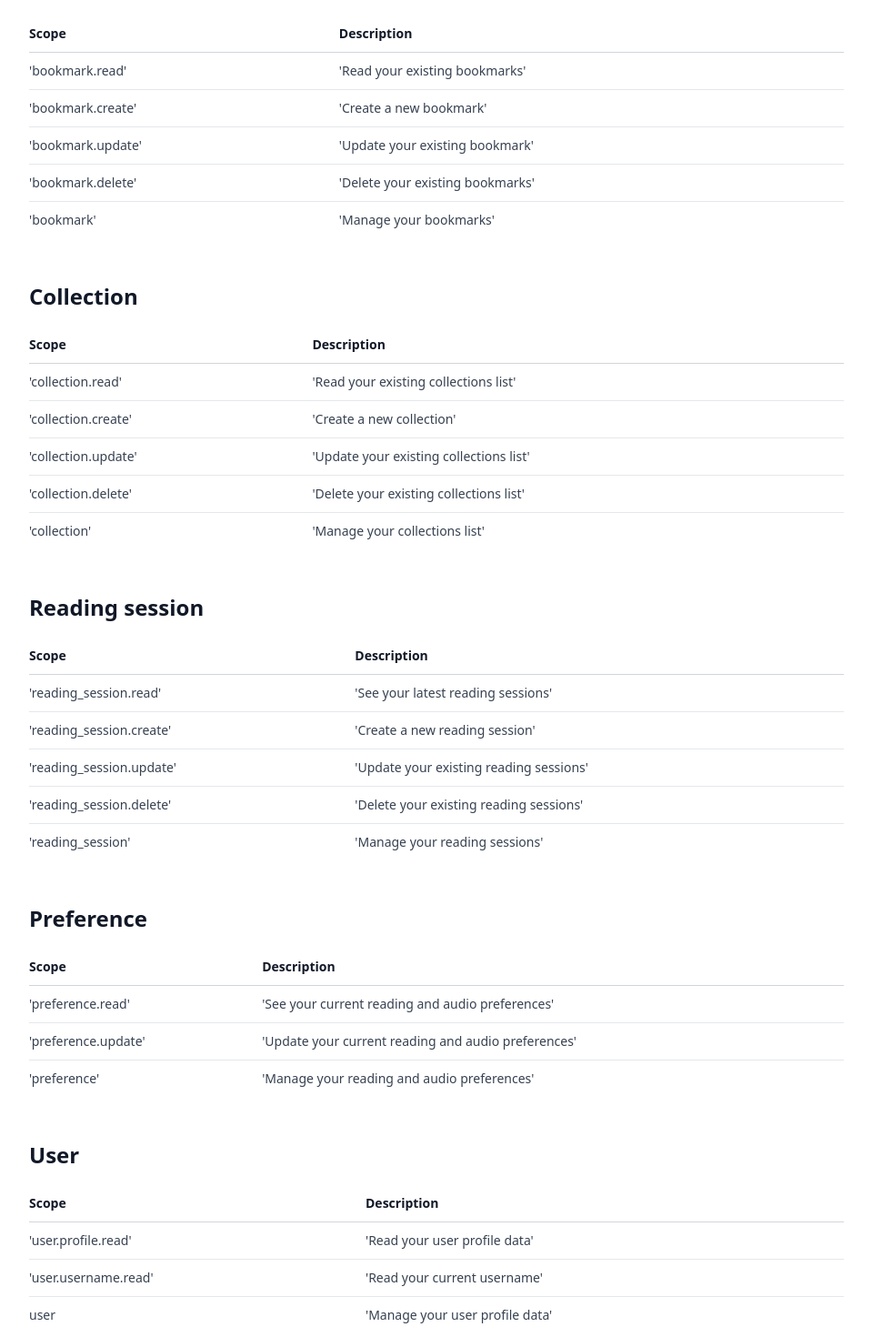
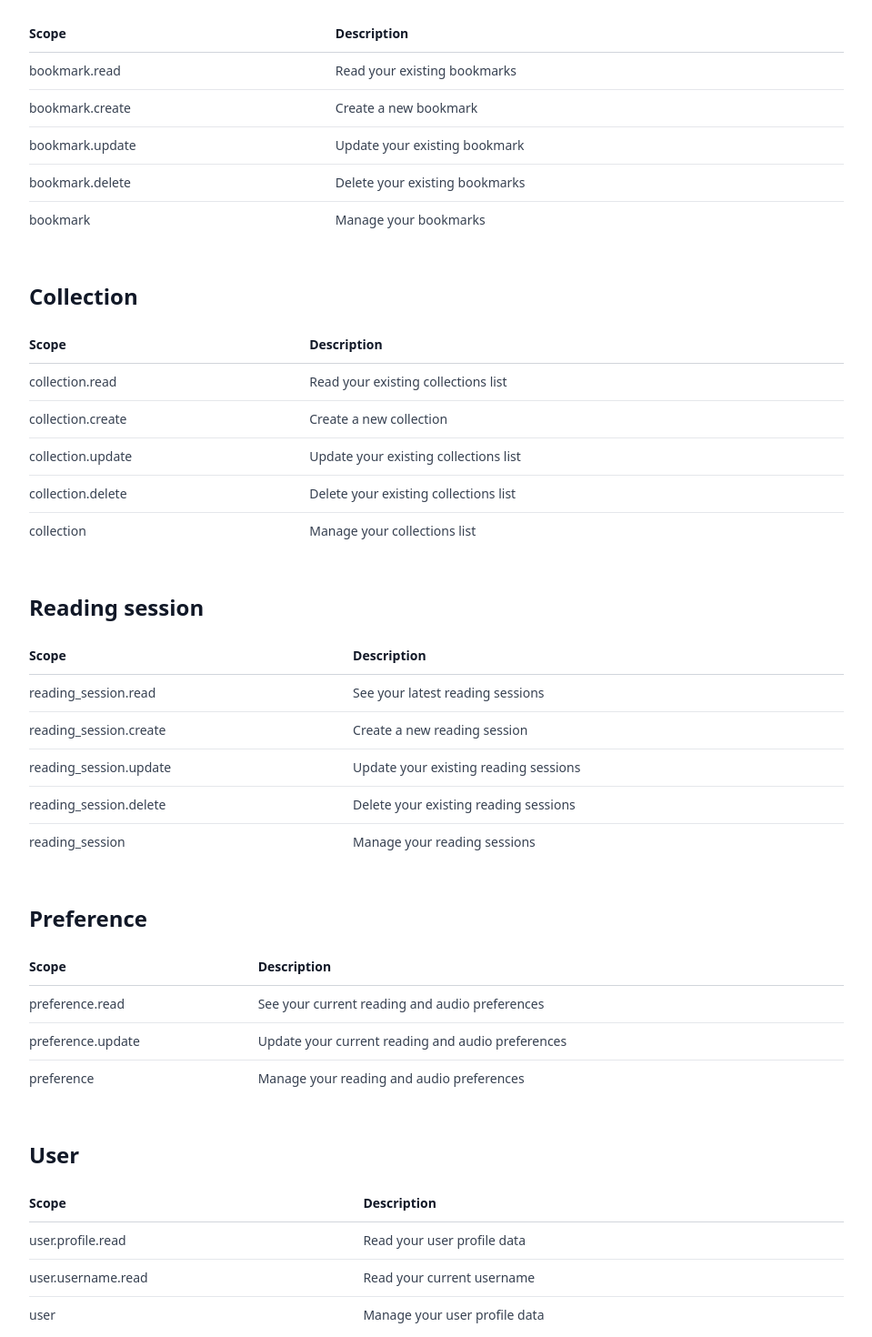
Before and after one commit to quran/quran-api-docs, a Next.js app: page /guides/scopes in a window 1280 px wide. Shown: the part 200-1670 px from the top of the page at 91% size, without its empty margins (160-1119 px from the left). Built offline with nearby package versions, Linux system fonts and the light colour scheme.

Commit message:
Update scopes definition

```diff
--- a/src/pages/guides/scopes.mdx
+++ b/src/pages/guides/scopes.mdx
@@ -6,47 +6,47 @@ import { GuideLayout } from '@/components/guide-layout'
 
 | Scope             | Description                      |
 | ----------------- | -------------------------------- |
-| 'bookmark.read'   | 'Read your existing bookmarks'   |
-| 'bookmark.create' | 'Create a new bookmark'          |
-| 'bookmark.update' | 'Update your existing bookmark'  |
-| 'bookmark.delete' | 'Delete your existing bookmarks' |
-| 'bookmark'        | 'Manage your bookmarks'          |
+| bookmark.read   | Read your existing bookmarks   |
+| bookmark.create | Create a new bookmark          |
+| bookmark.update | Update your existing bookmark  |
+| bookmark.delete | Delete your existing bookmarks |
+| bookmark        | Manage your bookmarks          |
 
 ## Collection
 
 | Scope               | Description                             |
 | ------------------- | --------------------------------------- |
-| 'collection.read'   | 'Read your existing collections list'   |
-| 'collection.create' | 'Create a new collection'               |
-| 'collection.update' | 'Update your existing collections list' |
-| 'collection.delete' | 'Delete your existing collections list' |
-| 'collection'        | 'Manage your collections list'          |
+| collection.read   | Read your existing collections list   |
+| collection.create | Create a new collection               |
+| collection.update | Update your existing collections list |
+| collection.delete | Delete your existing collections list |
+| collection        | Manage your collections list          |
 
 ## Reading session
 
 | Scope                    | Description                             |
 | ------------------------ | --------------------------------------- |
-| 'reading_session.read'   | 'See your latest reading sessions'      |
-| 'reading_session.create' | 'Create a new reading session'          |
-| 'reading_session.update' | 'Update your existing reading sessions' |
-| 'reading_session.delete' | 'Delete your existing reading sessions' |
-| 'reading_session'        | 'Manage your reading sessions'          |
+| reading_session.read   | See your latest reading sessions      |
+| reading_session.create | Create a new reading session          |
+| reading_session.update | Update your existing reading sessions |
+| reading_session.delete | Delete your existing reading sessions |
+| reading_session        | Manage your reading sessions          |
 
 ## Preference
 
 | Scope               | Description                                         |
 | ------------------- | --------------------------------------------------- |
-| 'preference.read'   | 'See your current reading and audio preferences'    |
-| 'preference.update' | 'Update your current reading and audio preferences' |
-| 'preference'        | 'Manage your reading and audio preferences'         |
+| preference.read   | See your current reading and audio preferences    |
+| preference.update | Update your current reading and audio preferences |
+| preference        | Manage your reading and audio preferences         |
 
 ## User
 
 | Scope                | Description                     |
 | -------------------- | ------------------------------- |
-| 'user.profile.read'  | 'Read your user profile data'   |
-| 'user.username.read' | 'Read your current username'    |
-| user                 | 'Manage your user profile data' |
+| user.profile.read  | Read your user profile data   |
+| user.username.read | Read your current username    |
+| user                 | Manage your user profile data |
 
 export default ({ children }) => (
   <GuideLayout title="OAuth2 Scopes">{children}</GuideLayout>
```
